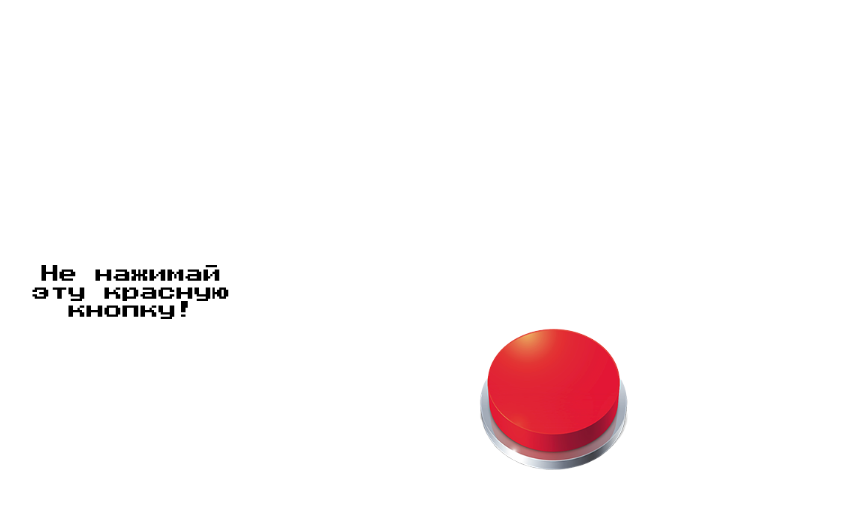
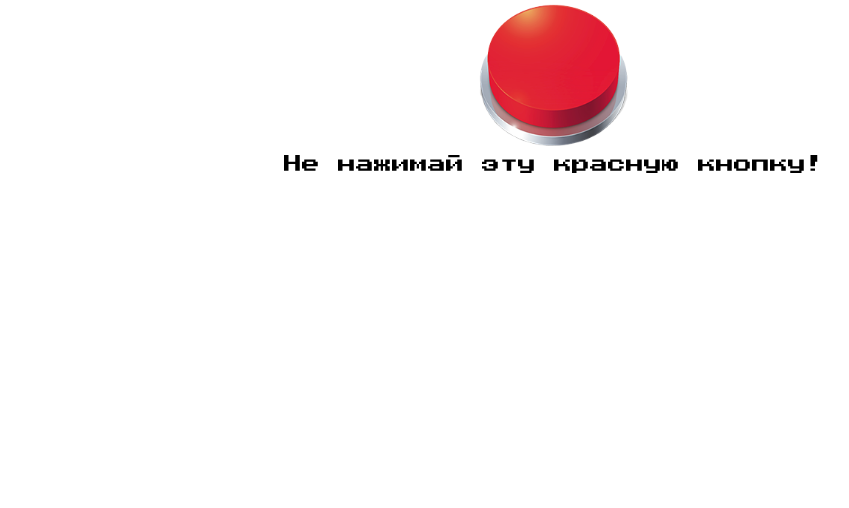
Before and after one commit to Alisa-kubar/DON-T-PRESS-RED-BUTTON, a plain HTML site: page index.html in a window 1280 px wide. Shown: the whole page, without its empty margins (86-935 px from the left). Drawn offline with Linux system fonts and the light colour scheme; a web font is replaced by a local one.

Commit message:
Update index.html

```diff
--- a/index.html
+++ b/index.html
@@ -7,13 +7,11 @@
     <link rel="stylesheet" href="./style.css">
     <link href="https://fonts.googleapis.com/css2?family=Chelsea+Market&display=swap" rel="stylesheet">
     <link href="https://fonts.googleapis.com/css2?family=Press+Start+2P&display=swap" rel="stylesheet">
-
 </head>
 <body>
 
-<div class="text-container"><p class="text">Не нажимай эту красную кнопку!</p></div>
 <div class="circle"></div>
-
+<p class="text">Не нажимай эту красную кнопку!</p>
 
 <!-- <div class="blue-btn"></div>
 <div class="green-btn"></div> -->
```
